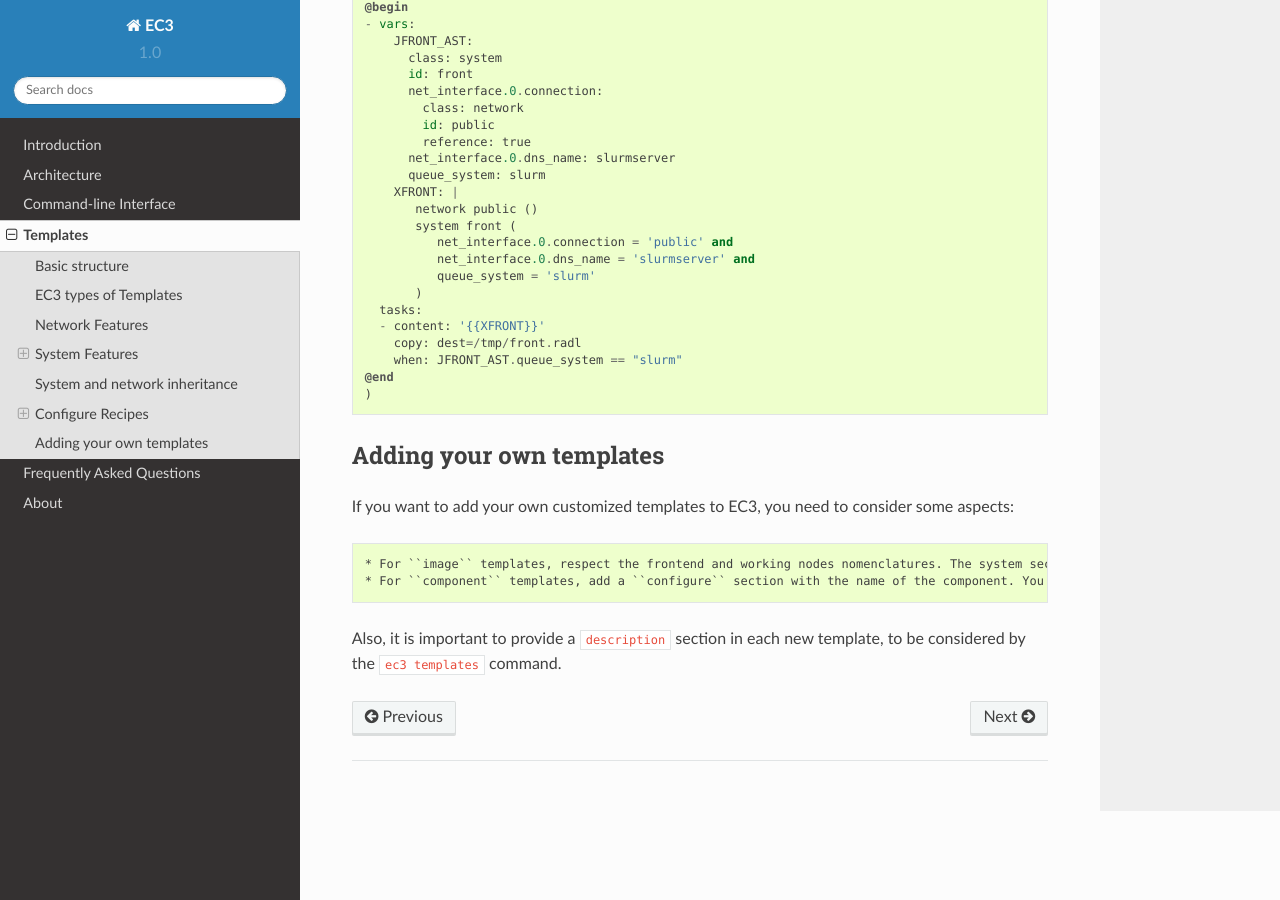
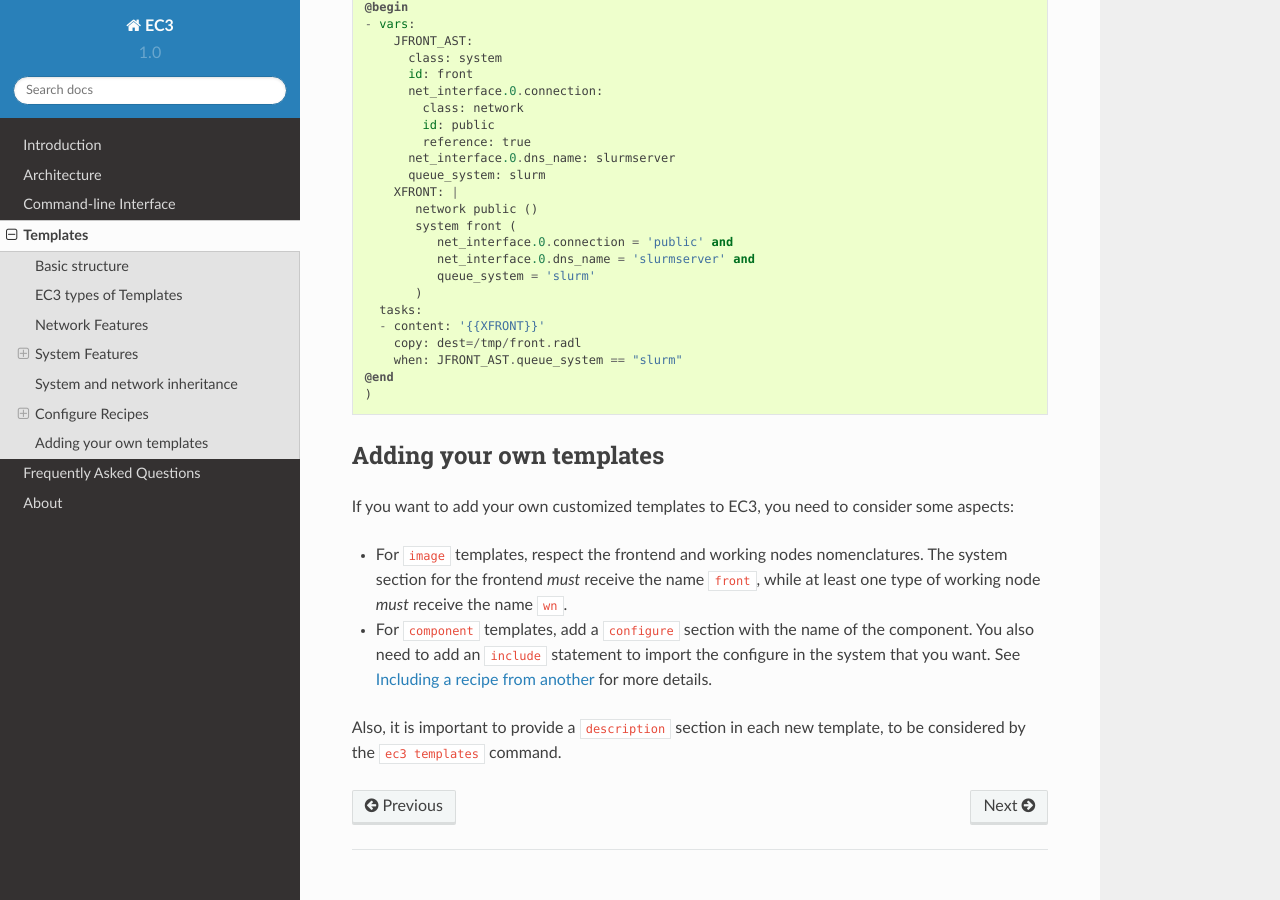
Before and after one commit to grycap/ec3, a Sphinx documentation site: the page built from doc/source/templates.rst, in a window 1280 px wide and 900 px high, scrolled down 9047 px. Built offline with Sphinx 7.4.7 and the Read the Docs theme 2.0.0, drawn with Linux system fonts in a browser that asks for light colours.

```diff
--- a/doc/source/templates.rst
+++ b/doc/source/templates.rst
@@ -459,7 +459,7 @@ RADL configure ``slurm_rocks`` is transformed into::
 Adding your own templates
 -------------------------
 
-If you want to add your own customized templates to EC3, you need to consider some aspects::
+If you want to add your own customized templates to EC3, you need to consider some aspects:
 
 * For ``image`` templates, respect the frontend and working nodes nomenclatures. The system section for the frontend *must* receive the name ``front``, while at least one type of working node *must* receive the name ``wn``.
 * For ``component`` templates, add a ``configure`` section with the name of the component. You also need to add an ``include`` statement to import the configure in the system that you want. See :ref:`cmd-include` for more details.
```
